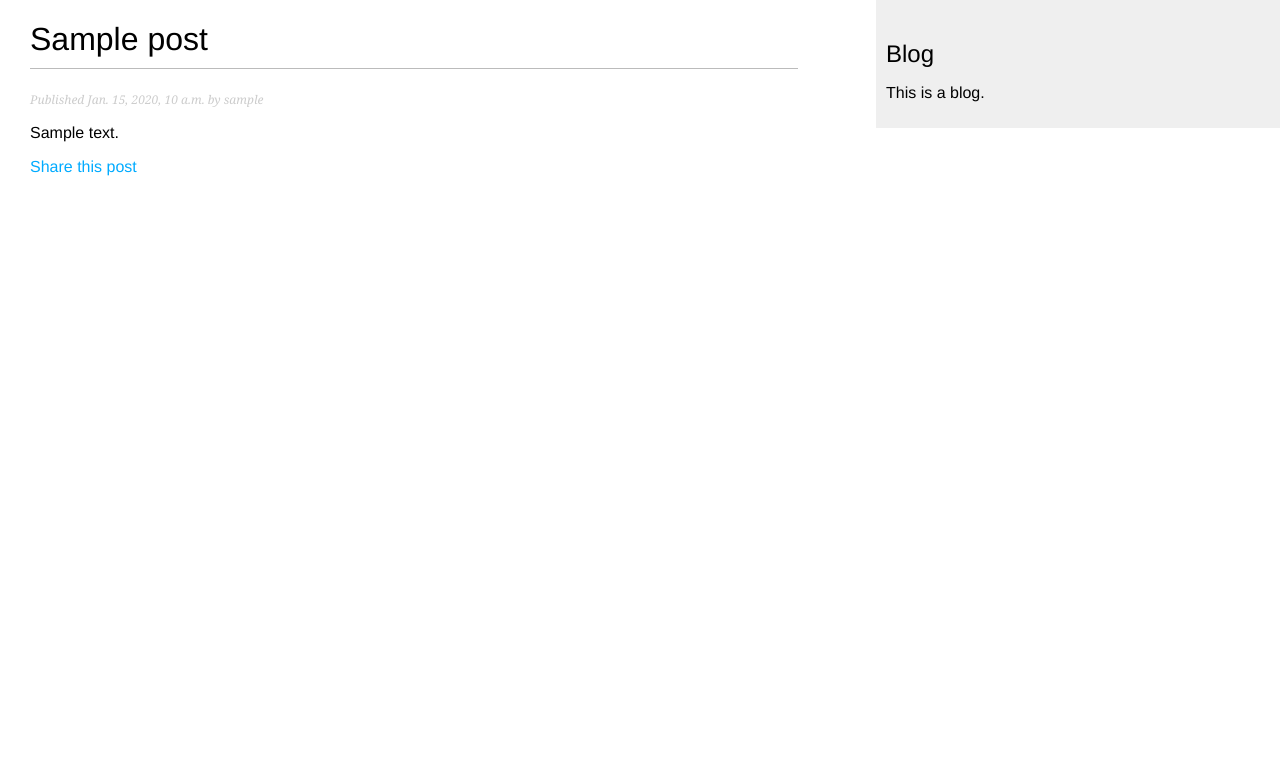
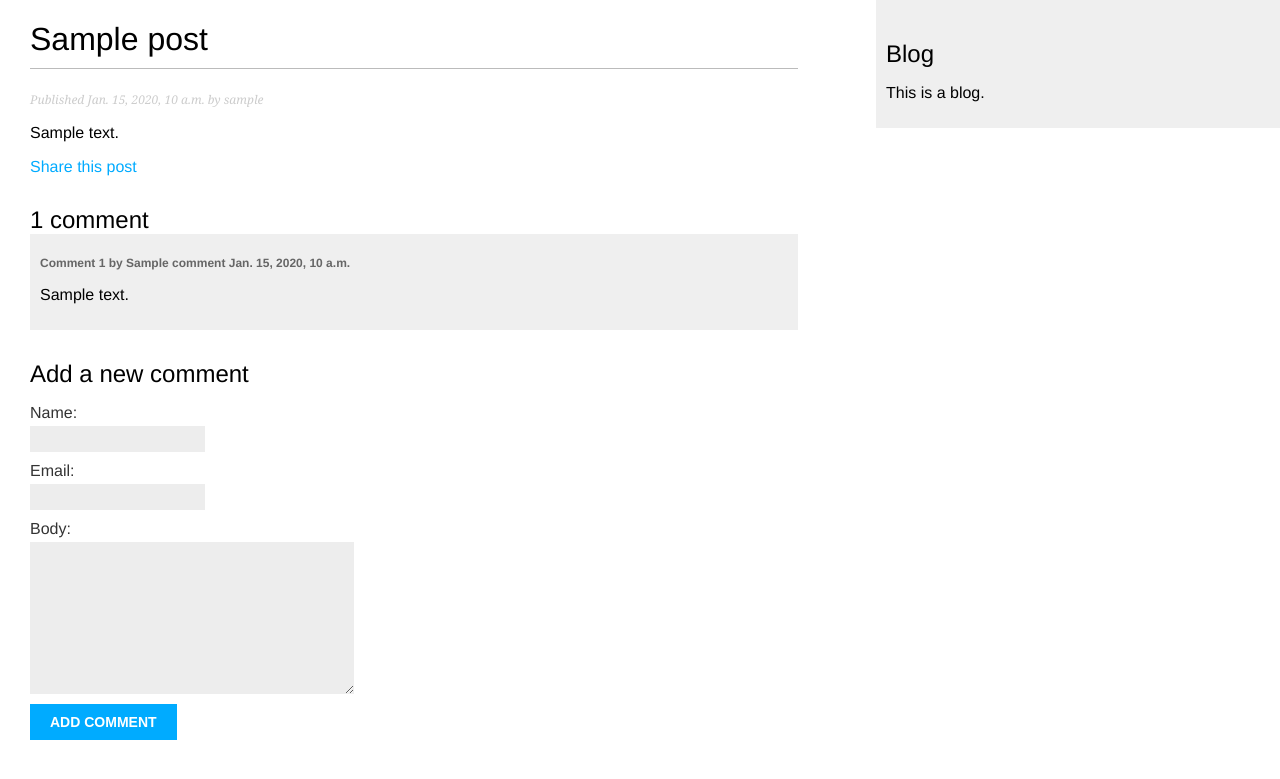
Before and after one commit to liminalsunset/enhancedblog, a Django app: a page that uses blog/templates/blog/post/detail.html in a window 1280 px wide. Shown: the top 779 px of the page. Run offline with Django 4.2, Linux system fonts and the light colour scheme; tables that the repository leaves empty hold one stand-in row (values such as "Sample post").

Commit message:
comment form

```diff
--- a/blog/forms.py
+++ b/blog/forms.py
@@ -1,5 +1,6 @@
 
 from django import forms
+from .models import Comment
 
 
 class EmailPostForm(forms.Form):
@@ -8,3 +9,8 @@ class EmailPostForm(forms.Form):
     to = forms.EmailField()
     comments = forms.CharField(required=False,
                                widget=forms.Textarea)
+
+class CommentForm(forms.ModelForm):
+    class Meta:
+        model = Comment
+        fields = ('name', 'email', 'body')
--- a/blog/templates/blog/post/detail.html
+++ b/blog/templates/blog/post/detail.html
@@ -11,4 +11,30 @@
 <p>
     <a href="{% url "blog:post_share" post.id %}">Share this post</a>
 </p>
+{% with comments.count as total_comments %}
+    <h2>
+      {{ total_comments }} comment{{ total_comments|pluralize }}
+    </h2>
+  {% endwith %}
+  {% for comment in comments %}
+    <div class="comment">
+      <p class="info">
+        Comment {{ forloop.counter }} by {{ comment.name }}
+        {{ comment.created }}
+      </p>
+      {{ comment.body|linebreaks }}
+    </div>
+  {% empty %}
+    <p>There are no comments yet.</p>
+  {% endfor %}
+  {% if new_comment %}
+    <h2>Your comment has been added.</h2>
+  {% else %}
+    <h2>Add a new comment</h2>
+    <form method="post">
+      {{ comment_form.as_p }}
+      {% csrf_token %}
+      <p><input type="submit" value="Add comment"></p>
+    </form>
+  {% endif %}
 {% endblock %}
--- a/blog/views.py
+++ b/blog/views.py
@@ -1,9 +1,9 @@
 from calendar import month
 from django.shortcuts import render, get_object_or_404
-from .models import Post
+from .models import Post, Comment
 from django.core.paginator import Paginator, EmptyPage, PageNotAnInteger
 from django.views.generic import ListView
-from .forms import EmailPostForm
+from .forms import EmailPostForm, CommentForm
 from django.core.mail import send_mail
 
 # Create your views here.
@@ -24,7 +24,22 @@ def post_list(request):
 
 def post_detail(request, year, month, day, post):
     post = get_object_or_404(Post, slug=post, status='published', publish__year=year, publish__month=month, publish__day=day)
-    return render(request, 'blog/post/detail.html', {'post': post})
+
+    comments = post.comments.filter(active=True)
+
+    new_comment = None
+
+    if request.method == 'POST':
+        comment_form = CommentForm(data=request.POST)
+        if comment_form.is_valid():
+            new_comment = comment_form.save(commit=False)
+            new_comment.post = post
+            new_comment.save()
+    else:
+        comment_form = CommentForm()
+
+
+    return render(request, 'blog/post/detail.html', {'post': post, 'comments': comments, 'new_comment': new_comment, 'comment_form': comment_form})
 
 class PostListView(ListView):
     queryset = Post.published.all()
```
